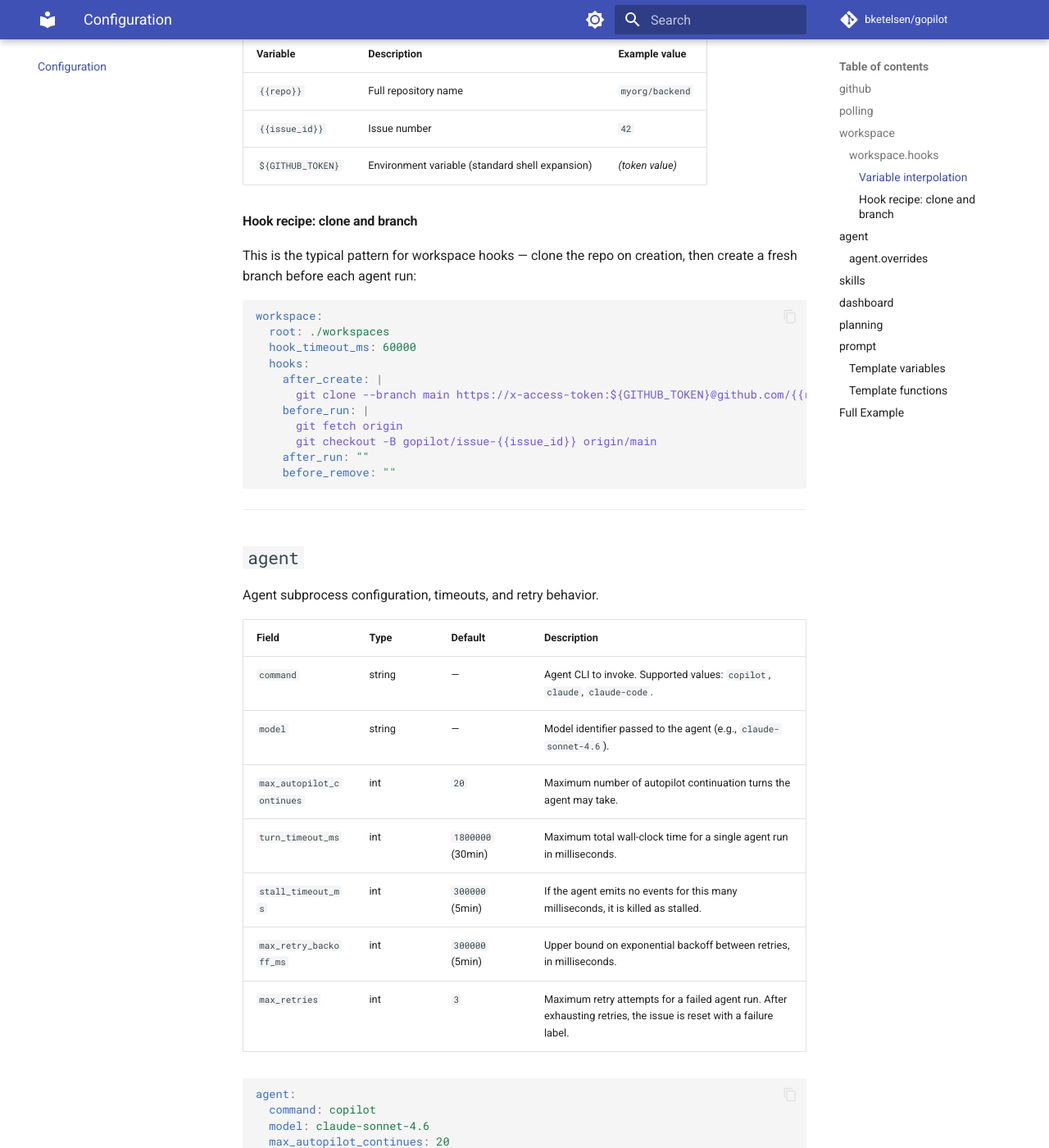
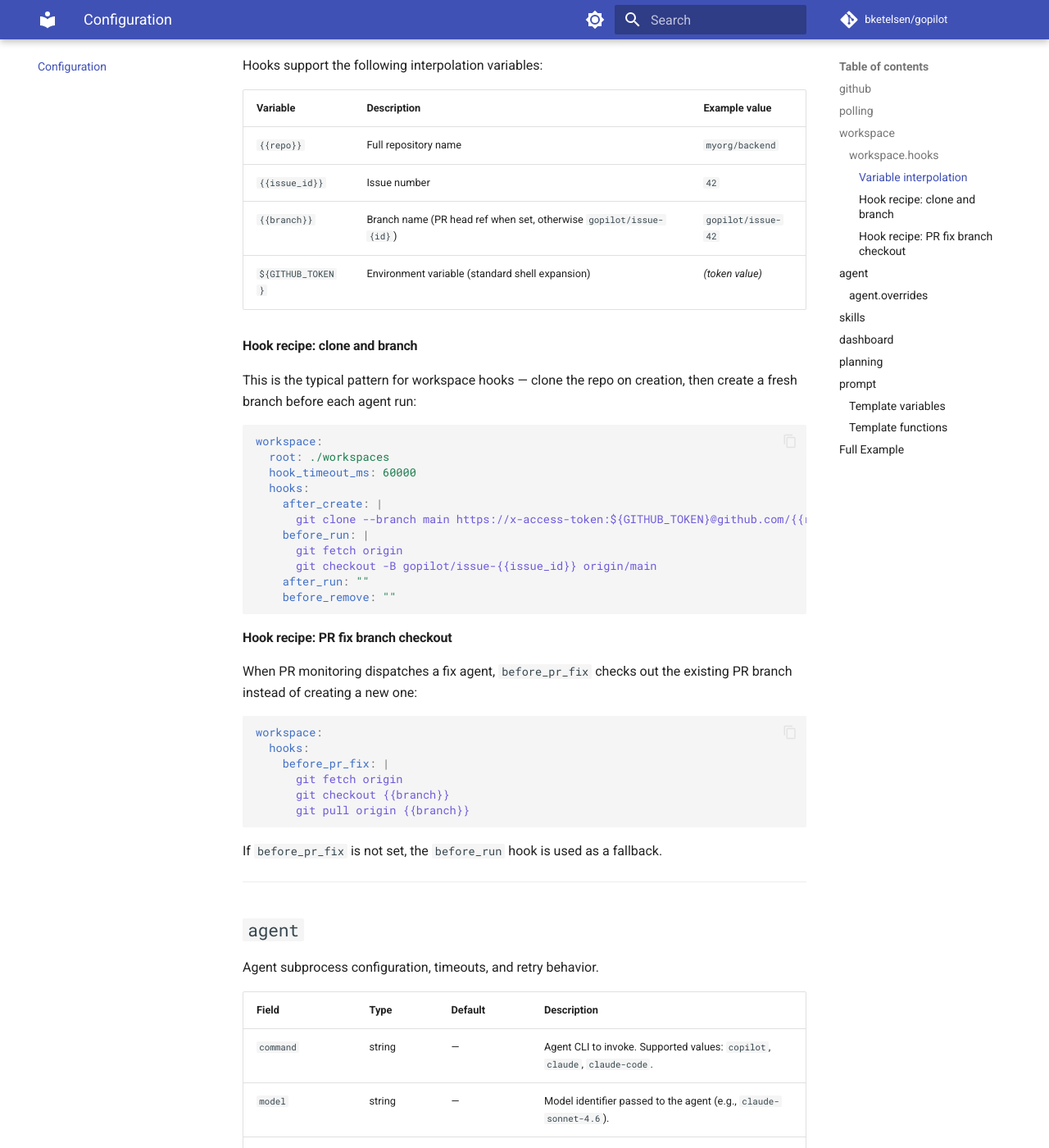
Before and after one commit to bketelsen/gopilot, an MkDocs documentation site: the page built from docs/configuration.md, in a window 1280 px wide and 1400 px high, scrolled down 2723 px. Shown: the whole window at 82% size. Built offline with MkDocs 1.6.1 and Material for MkDocs 9.7.7, drawn with Linux system fonts in a browser that asks for light colours; comment, search, counter and statistics services are not loaded; some of the changed text lies outside the part shown.

Commit message:
docs: add before_pr_fix hook and {{branch}} variable to configuration reference
Co-Authored-By: Claude Opus 4.6 <noreply@anthropic.com>

````diff
--- a/docs/configuration.md
+++ b/docs/configuration.md
@@ -79,6 +79,7 @@ Shell commands executed at specific points in the workspace lifecycle. Each hook
 |-------|------|---------|-------------|
 | `after_create` | string | `""` | Runs after the workspace directory is created. Typically used to clone the repository. |
 | `before_run` | string | `""` | Runs before the agent subprocess starts. Typically used to set up a fresh branch. |
+| `before_pr_fix` | string | `""` | Runs before a PR fix agent starts. Falls back to `before_run` if empty. Use `{{branch}}` for the PR's head branch. |
 | `after_run` | string | `""` | Runs after the agent subprocess completes. |
 | `before_remove` | string | `""` | Runs before the workspace directory is removed. |
 
@@ -90,6 +91,7 @@ Hooks support the following interpolation variables:
 |----------|-------------|---------------|
 | `{{repo}}` | Full repository name | `myorg/backend` |
 | `{{issue_id}}` | Issue number | `42` |
+| `{{branch}}` | Branch name (PR head ref when set, otherwise `gopilot/issue-{id}`) | `gopilot/issue-42` |
 | `${GITHUB_TOKEN}` | Environment variable (standard shell expansion) | *(token value)* |
 
 #### Hook recipe: clone and branch
@@ -109,6 +111,21 @@ workspace:
     after_run: ""
     before_remove: ""
 ```
+
+#### Hook recipe: PR fix branch checkout
+
+When PR monitoring dispatches a fix agent, `before_pr_fix` checks out the existing PR branch instead of creating a new one:
+
+```yaml
+workspace:
+  hooks:
+    before_pr_fix: |
+      git fetch origin
+      git checkout {{branch}}
+      git pull origin {{branch}}
+```
+
+If `before_pr_fix` is not set, the `before_run` hook is used as a fallback.
 
 ---
 
````
